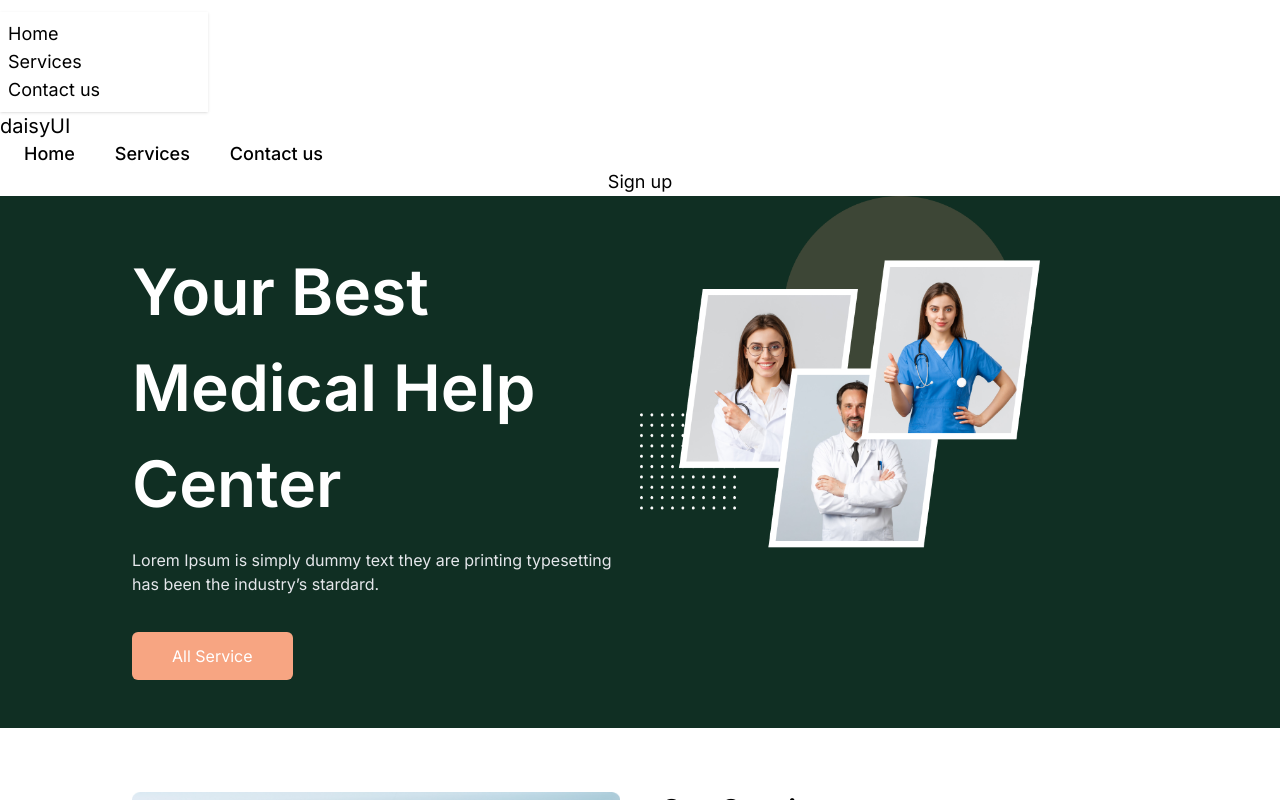
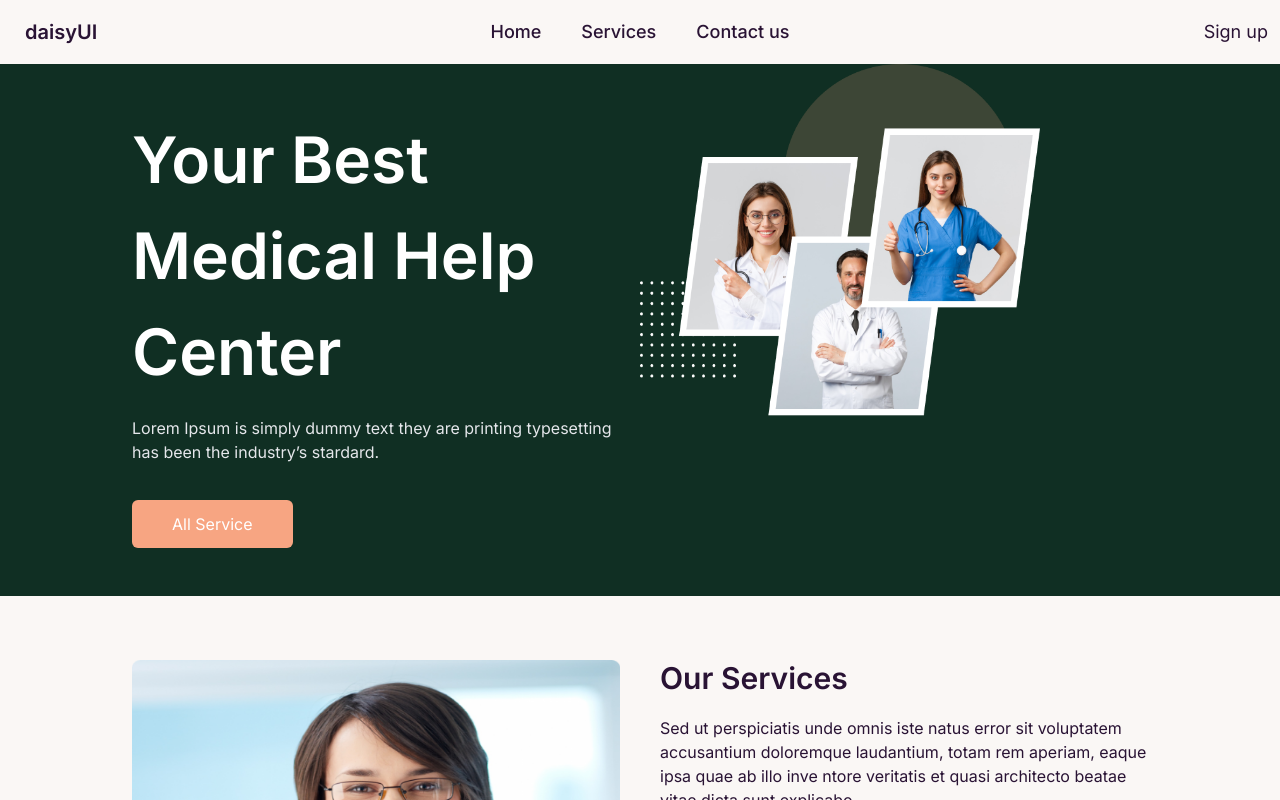
Before and after one commit to Towhidul123/hospital_management_nextjs, a Next.js app: page / in a window 1280 px wide. Shown: the top 800 px of the page. Built offline with nearby package versions, Linux system fonts and the light colour scheme; no server answers.

Commit message:
implemented shadcn

```diff
--- a/tailwind.config.js
+++ b/tailwind.config.js
@@ -33,5 +33,11 @@ module.exports = {
       },
     },
   },
-  plugins: [require("tailwindcss-animate")],
+  plugins: [
+    require("tailwindcss-animate"),
+    require("daisyui"),
+  ],
+  daisyui: {
+    themes: ["cupcake"],
+  },
 }
```
